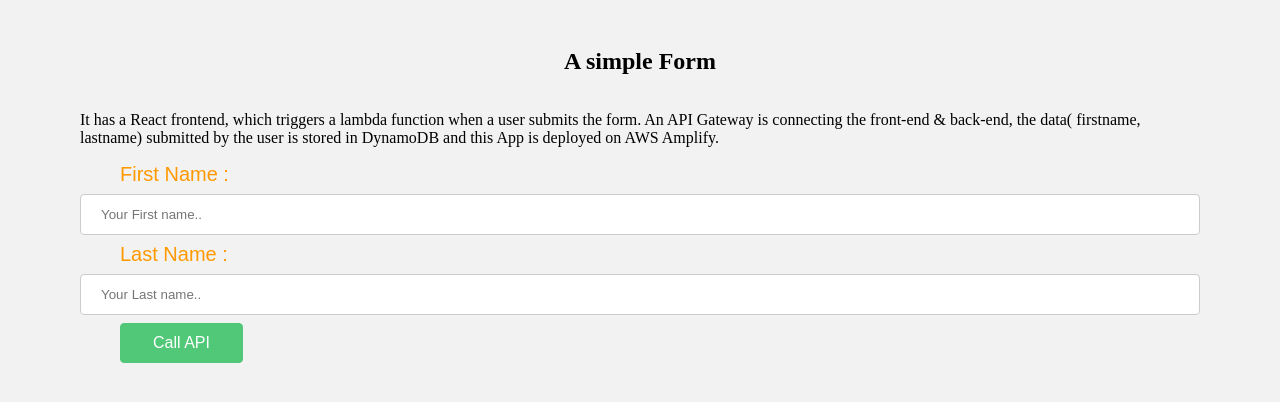
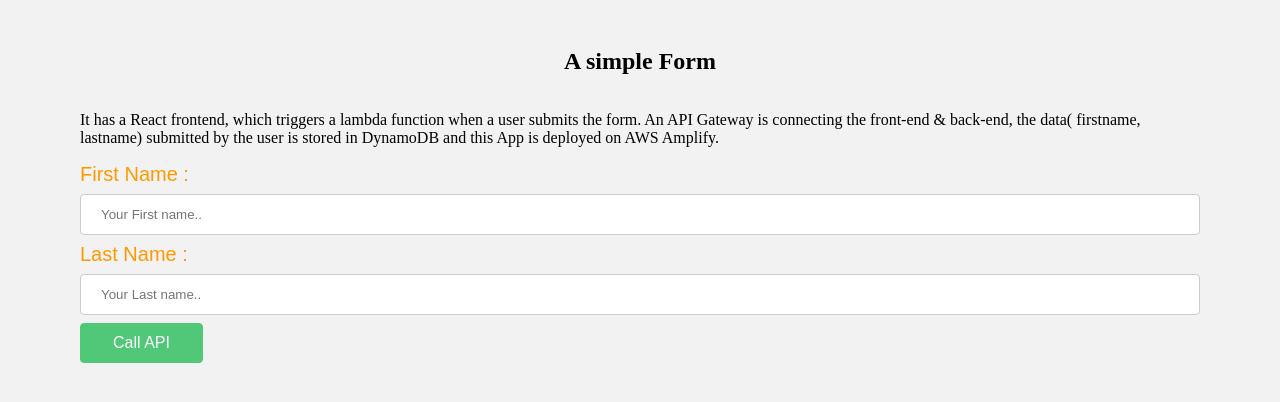
Before and after one commit to sidchopp/aws-serverless-simple-app, a React (Create React App) app: page / in a window 1280 px wide. Shown: the top 402 px of the page. Built offline with nearby package versions, Linux system fonts and the light colour scheme.

Commit message:
Marginleft removed from form label and button

```diff
--- a/src/App.css
+++ b/src/App.css
@@ -29,7 +29,7 @@ button {
   color: #ff9900;
   font-family: Arial, Helvetica, sans-serif;
   font-size: 20px;
-  margin-left: 40px;
+  /* margin-left: 40px; */
 }
 input[type="text"],
 select {
```
